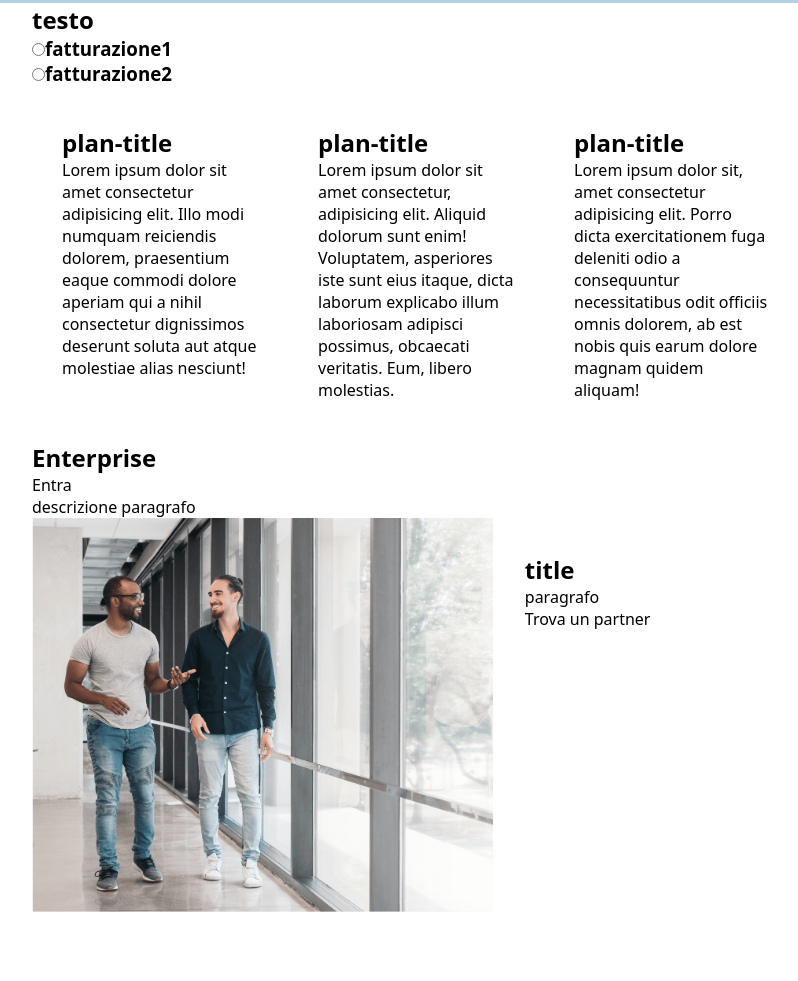
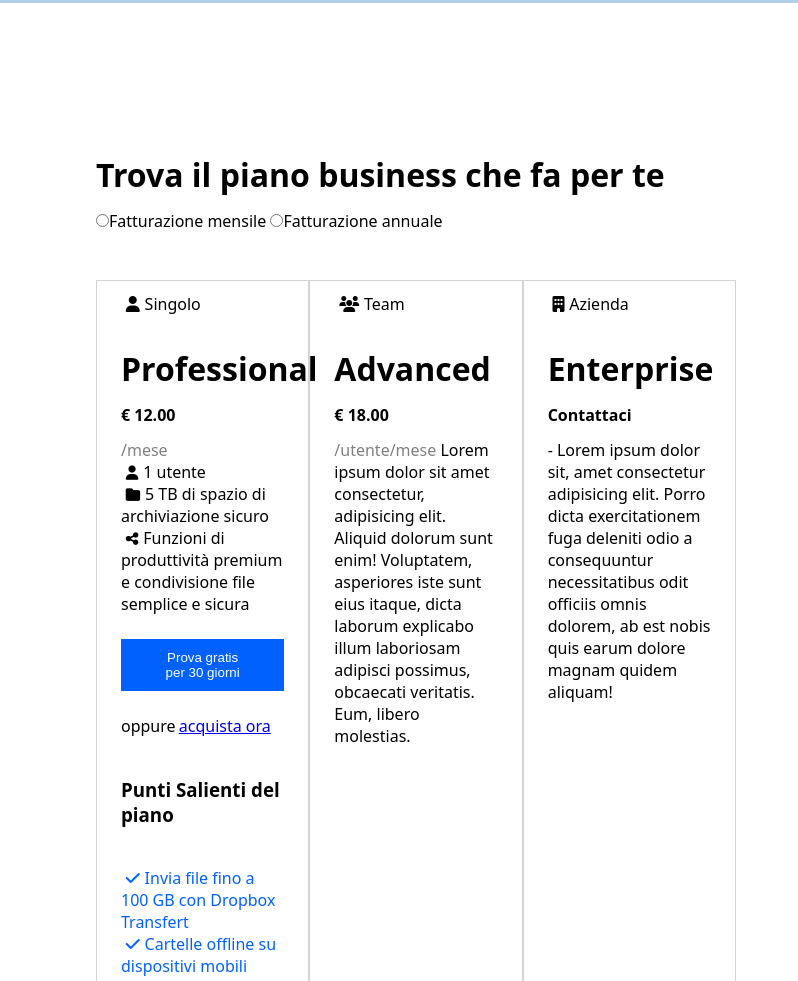
Before and after one commit to giuliacarangelo/htmlcss-dropbox, a plain HTML site: page index.html in a window 1280 px wide. Shown: the part 707-1688 px from the top of the page, without its empty margins (224-1022 px from the left). Drawn offline with nearby package versions, Linux system fonts and the light colour scheme.

Commit message:
added subscription pans

```diff
--- a/index.html
+++ b/index.html
@@ -5,6 +5,9 @@
     <meta name="viewport" content="width=device-width, initial-scale=1.0">
     <title>Dropbox - Business Plan</title>
     <link rel="stylesheet" href="style.css">
+
+    <!-- Font Awesome -->
+    <link rel="stylesheet" href="https://cdnjs.cloudflare.com/ajax/libs/font-awesome/6.4.2/css/all.min.css">
     <!-- Google Fonts -->
     <link rel="preconnect" href="https://fonts.googleapis.com">
     <link rel="preconnect" href="https://fonts.gstatic.com" crossorigin>
@@ -29,16 +32,15 @@
                 </ul>
             </div>
         </nav>
-
-        <!-- bozza / wip -->
     <div class="jumbo">
-        <section class="jumbo-container">
+        <section class="jumbo-container flex">
             <h1 class="jumbo-header">Tutto ciò che ti serve per il lavoro, in un unico posto</h1>
             <div class="jumbo-content">
                 <div class="col-30">
                     <p>Finalmente tutti i tuoi strumenti, contenuti e collaboratori sono accessibili dallo stesso posto. Dropbox Business è più di uno spazio di archivazione sicuro: è un modo intelligente e integrato per ottimizzare i flusso di lavoro esistente.</p>
                     <button class="blue-button">Inizia la tua prova gratuita</button>
                     <p>Annulla in qualsiasi momento</p>
+                    <i>&#129139;</i>
                 </div class="col-30">
                 <div class="col-70">
                     <img src="./img/jumbo.png" alt="Immagine d'esempio">
@@ -48,21 +50,41 @@
     </div>
     </header>
     <main>
-        <section class="business-plans ">
-            <h2>testo</h2>
-                <h3 class="business-radio">
-                    <input type="radio">fatturazione1</h3>
-                <h3 class="business-radio">
-                    <input type="radio">fatturazione2</h3>
+        <section class="business-plans">
+            <h2>Trova il piano business che fa per te</h2>
+                    <input type="radio">Fatturazione mensile</h3>
+                    <input type="radio">Fatturazione annuale</h3>
                 <div class="business-cards">
-                        <div class="plan third ">
-                            <h2 class="plan-title">plan-title</h2>
+                        <div class="plan third">
+                            <span><i class="fa-solid fa-user"></i>Singolo</span>
+                            <h2 class="plan-title">Professional</h2>
+                            <strong><p class="price">€ 12.00<p></strong>
+                            <span class="grey">/mese</span>
+                            <ul class="inner-sec-list">
+                                <li class="user-li"><i class="fa-solid fa-user"></i>1 utente</li>
+                                <li class="folder-li"><i class="fa-solid fa-folder"></i>5 TB di spazio di archiviazione sicuro</li>
+                                <li class="share-li"><i class="fa-solid fa-share-nodes"></i>Funzioni di produttività premium e condivisione file semplice e sicura</li>
+                            </ul>
+                            <button class="blue-button-sections">Prova gratis per 30 giorni</button>
+                            <span>oppure<a class="buy-now" href="#">acquista ora</a></span>
+                            <h3 class="price">Punti Salienti del piano</h3>
+                            <ul>
+                                <li class="check"><i class="fa-solid fa-check"></i>Invia file fino a 100 GB con Dropbox Transfert</li>
+                                <li class="check"><i class="fa-solid fa-check"></i>Cartelle offline su dispositivi mobili</li>
+                            </ul>
                             Lorem ipsum dolor sit amet consectetur adipisicing elit. Illo modi numquam reiciendis dolorem, praesentium eaque commodi dolore aperiam qui a nihil consectetur dignissimos deserunt soluta aut atque molestiae alias nesciunt!</div>
-                        <div class="plan third ">
-                            <h2 class="plan-title">plan-title</h2>
+                        <div class="plan third">
+                            <span><i class="fa-solid fa-users"></i>Team</span>
+                            <h2 class="plan-title">Advanced</h2>
+                            <strong><p class="price">€ 18.00<p></strong>
+                            <span class="grey">/utente/mese</span>
+
                             Lorem ipsum dolor sit amet consectetur, adipisicing elit. Aliquid dolorum sunt enim! Voluptatem, asperiores iste sunt eius itaque, dicta laborum explicabo illum laboriosam adipisci possimus, obcaecati veritatis. Eum, libero molestias.</div>
-                        <div class="plan third ">
-                            <h2 class="plan-title">plan-title</h2>
+                        <div class="plan third">
+                            <span><i class="fa-solid fa-building"></i>Azienda</span>
+                            <h2 class="plan-title">Enterprise</h2>
+                            <strong><p class="price">Contattaci<p></strong>
+                            <span>-</span>
                             Lorem ipsum dolor sit, amet consectetur adipisicing elit. Porro dicta exercitationem fuga deleniti odio a consequuntur necessitatibus odit officiis omnis dolorem, ab est nobis quis earum dolore magnam quidem aliquam!</div>
                 </div>
                         <div class="enterprise-plan">
--- a/style.css
+++ b/style.css
@@ -14,9 +14,13 @@ body{
     font-weight: bold;
 }
 
+.flex-container{
+    display: flex;
+}
+
 main{
     margin: 0 auto;
-    width: 60%;
+    width: 50%;
 }
 
 nav{
@@ -76,6 +80,13 @@ nav{
     margin: 1.5rem 0;
 }
 
+.col-30 i{
+    position: absolute;
+    bottom: 210px;
+    font-size: 3rem;
+    align-items: flex-end;
+}
+
 .col-70 img{
     position: absolute;
     bottom: 110px;
@@ -83,22 +94,87 @@ nav{
     width: 50%;
 }
 
+.business-plans{
+    padding-top: 150px;
+}
+
+.business-plans h2{
+    font-size: 2rem;
+    padding-bottom: .9rem;
+}
+
+.business-plans input{
+    display: inline-block;
+    background-color: #005fff;
+}
+
+.business-plans input{
+    padding-right: 1rem;
+}
+
 .business-cards{
     display: flex;
 }
 
 .plan-title{
-    display: block;
+    font-size: 0.5rem;
 }
 
 .third{
     width: calc( 100% / 3 );
-    padding: 40px 30px;
+    margin: 3rem 0;
+    padding: .7rem 1.5rem;
+    border: 1px solid lightgrey;
     display: flex;
+}
+
+.plan i{
+    padding: 0 .3rem;
 }
 
 .plan{
     flex-direction: column;
+}
+
+.plan h2{
+    padding-top: 2rem;
+}
+
+.plan p.price{
+    font-weight: bold;
+    padding: 0 0 .8rem 0;
+}
+
+.plan span.grey{
+    color: grey;
+}
+
+ul{
+    list-style-type: none;
+}
+
+ul.inner-sec-list i{
+    font-size: .9rem;
+}
+
+.blue-button-sections{
+    border: none;
+    background-color: #0061ff;
+    color: white;
+    padding: .7rem 2.5rem;
+    margin: 1.5rem 0;
+}
+
+.buy-now{
+    padding-left: .2rem;
+}
+
+h3.price{
+    padding: 2.5rem 0;
+}
+
+.check{
+    color: #0061ff;
 }
 
 .enterprise-plan{
```
